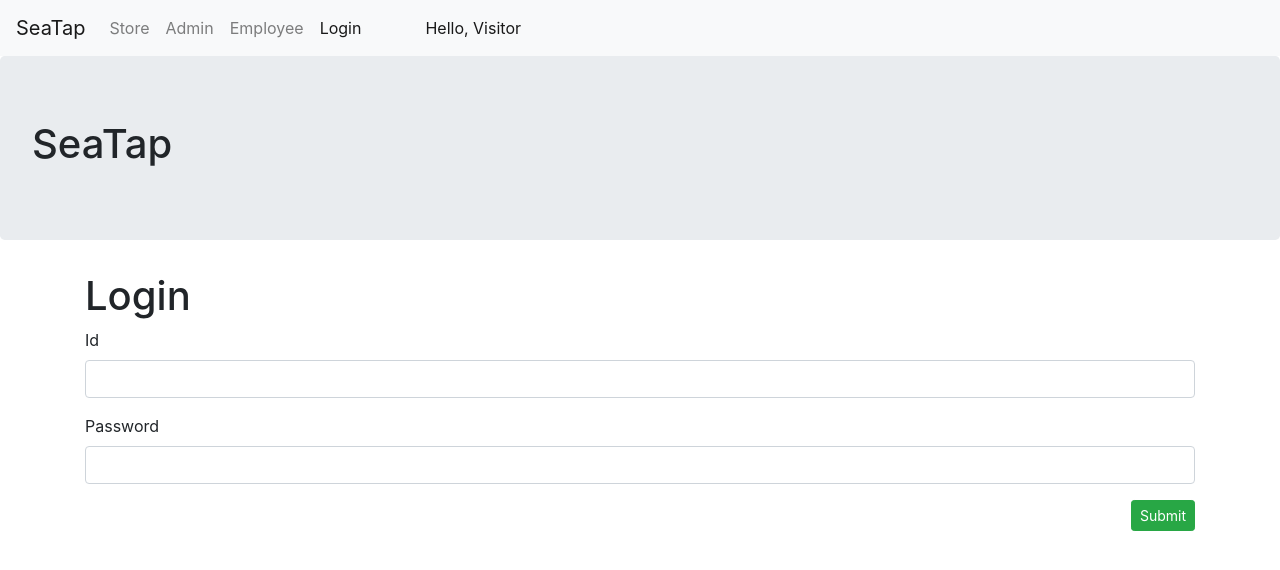
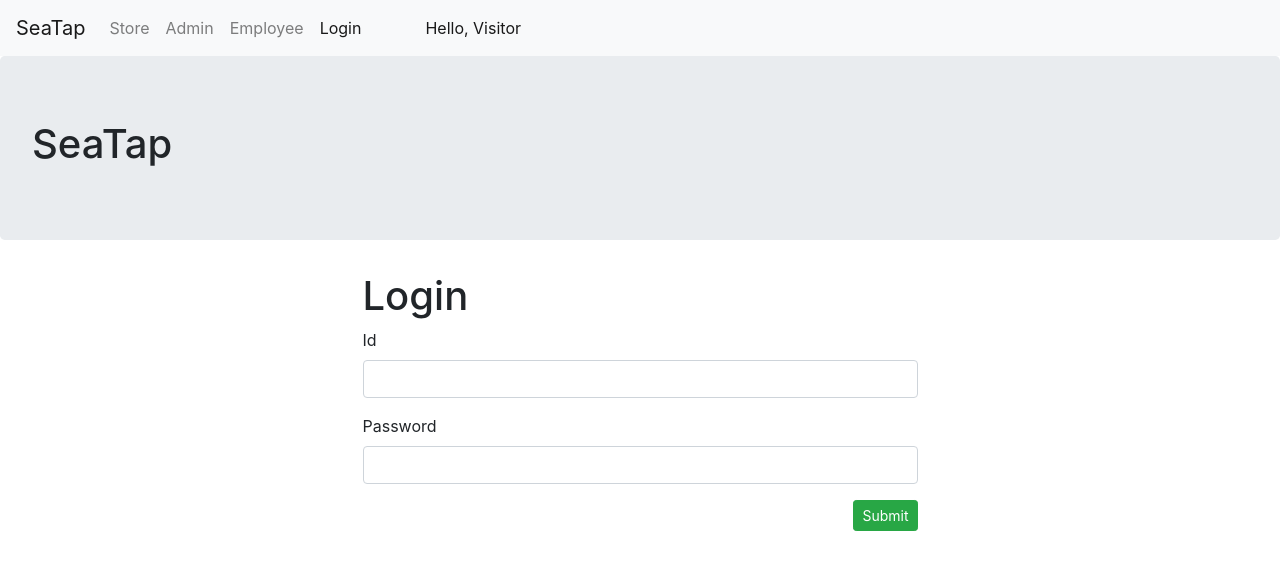
Before and after one commit to chanzlee/TapRoom-React, a React app: page /#/login in a window 1280 px wide. Shown: the top 570 px of the page. Built offline with nearby package versions, Linux system fonts and the light colour scheme.

Commit message:
edit input prop, edit login form styling.

```diff
--- a/src/components/common/input.jsx
+++ b/src/components/common/input.jsx
@@ -1,12 +1,12 @@
 import React from "react";
 import PropTypes from "prop-types";
 
-const Input = ({ name, label, value, onChange }) => {
+const Input = ({ name, label, value, onChange, type }) => {
   return (
     <div className="form-group">
       <label htmlFor={name}>{label}</label>
       <input
-        type="text"
+        type={type || "text"}
         id={name}
         name={name}
         value={value}
--- a/src/components/login.jsx
+++ b/src/components/login.jsx
@@ -10,7 +10,7 @@ const Login = props => {
       {accessDenied === false ? (
         <Redirect to="/store" />
       ) : (
-        <div>
+        <div className="mx-auto d-block w-50">
           <h1>Login</h1>
           <form onSubmit={props.onSubmit}>
             <Input
@@ -23,6 +23,7 @@ const Login = props => {
               name="password"
               label="Password"
               value={loginCredential.password}
+              type="password"
               onChange={props.onChange}
             />
             <button
```
